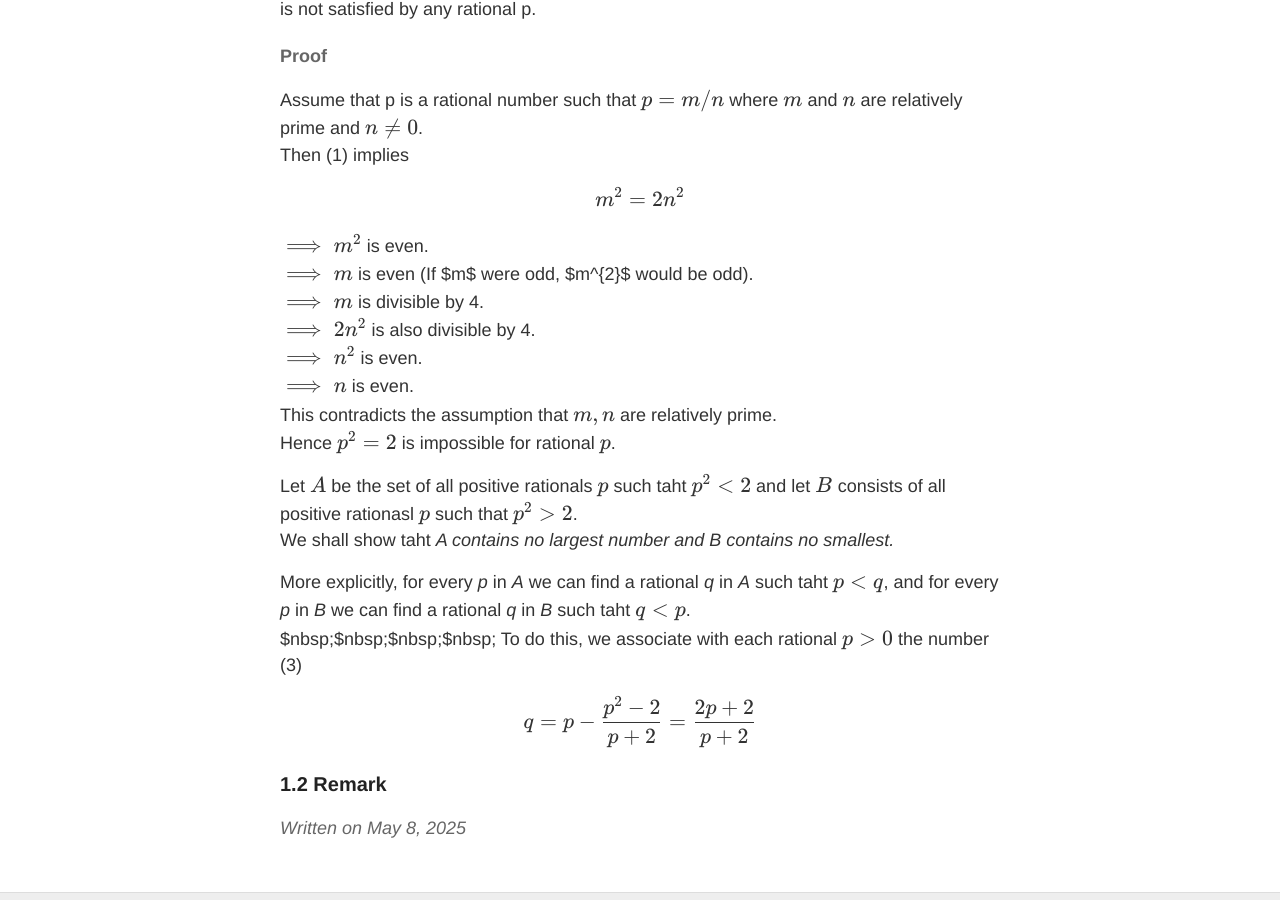
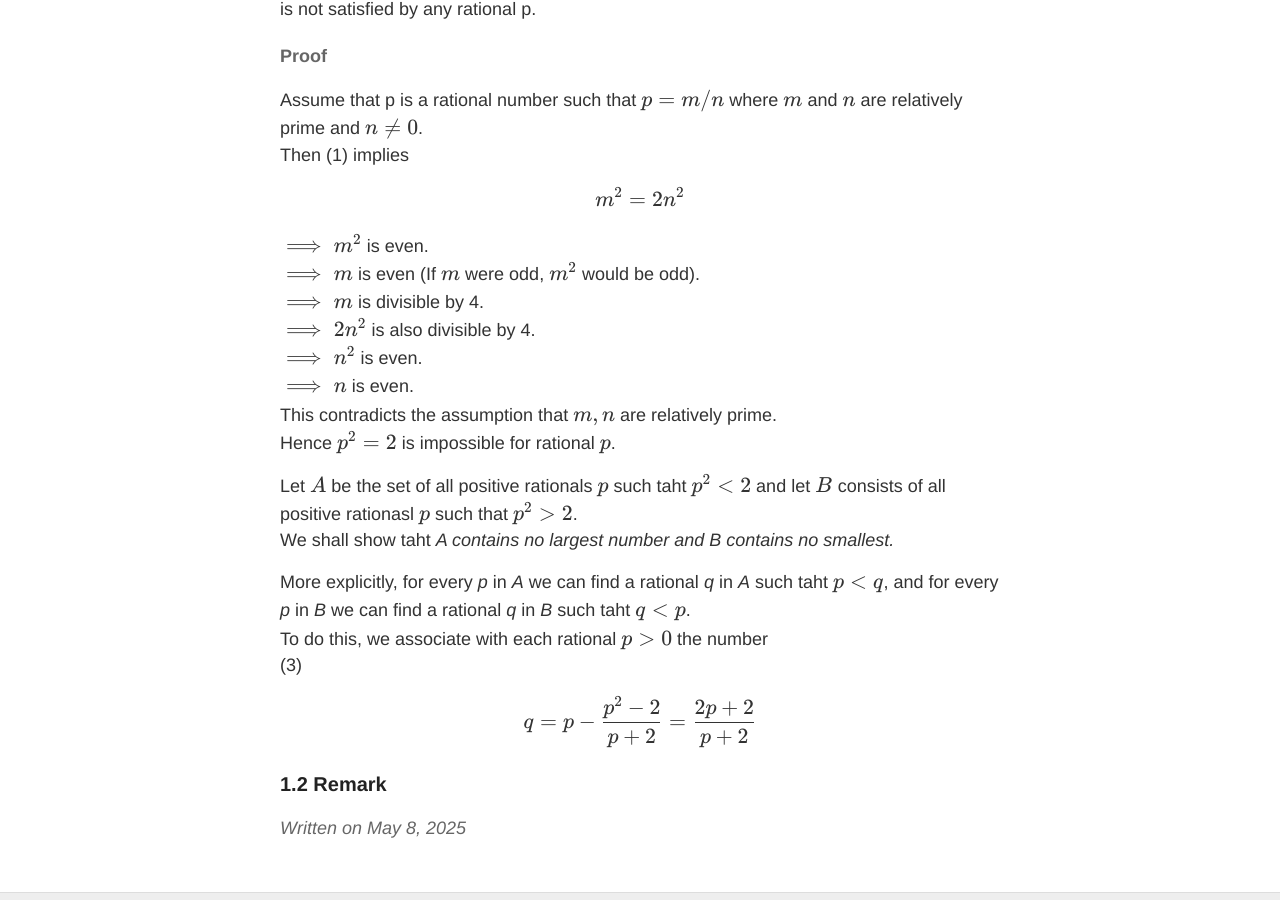
Before and after one commit to PolkaDot31361/blog, a Jekyll site: the page built from _posts/2025-05-08-0001.md, in a window 1280 px wide and 900 px high, scrolled down 569 px. Built offline with Jekyll 4.4.1, drawn with Linux system fonts in a browser that asks for light colours; nearby versions of some CDN libraries.

Commit message:
update first post

```diff
--- a/_posts/2025-05-08-0001.md
+++ b/_posts/2025-05-08-0001.md
@@ -18,7 +18,7 @@ Assume that p is a rational number such that $$p = m/n$$ where $$m$$ and $$n$$ a
 Then (1) implies
 <center>$$m^{2} = 2n^{2}$$</center>
 $$\implies m^{2}$$ is even.
-$$\implies m$$ is even (If $m$ were odd, $m^{2}$ would be odd).
+$$\implies m$$ is even (If $$m$$ were odd, $$m^{2}$$ would be odd).
 $$\implies m$$ is divisible by 4.
 $$\implies 2n^{2}$$ is also divisible by 4.
 $$\implies n^{2}$$ is even.
@@ -30,7 +30,7 @@ Let $$A$$ be the set of all positive rationals $$p$$ such taht $$p^{2} < 2$$ and
 We shall show taht *A contains no largest number and B contains no smallest.*
 
 More explicitly, for every *p* in *A* we can find a rational *q* in *A* such taht $$p < q$$, and for every *p* in *B* we can find a rational *q* in *B* such taht $$q < p$$.
-$nbsp;$nbsp;$nbsp;$nbsp; To do this, we associate with each rational $$p > 0$$ the number
+To do this, we associate with each rational $$p > 0$$ the number
 (3)<center>$$q = p - {\frac {p^{2} - 2} {p + 2}} = \frac {2p + 2} {p +2}$$</center>
 
 ### 1.2 Remark
```
Also changed, not shown: _posts/2014-3-3-Hello-World.md (deleted, +0 -10 lines).
